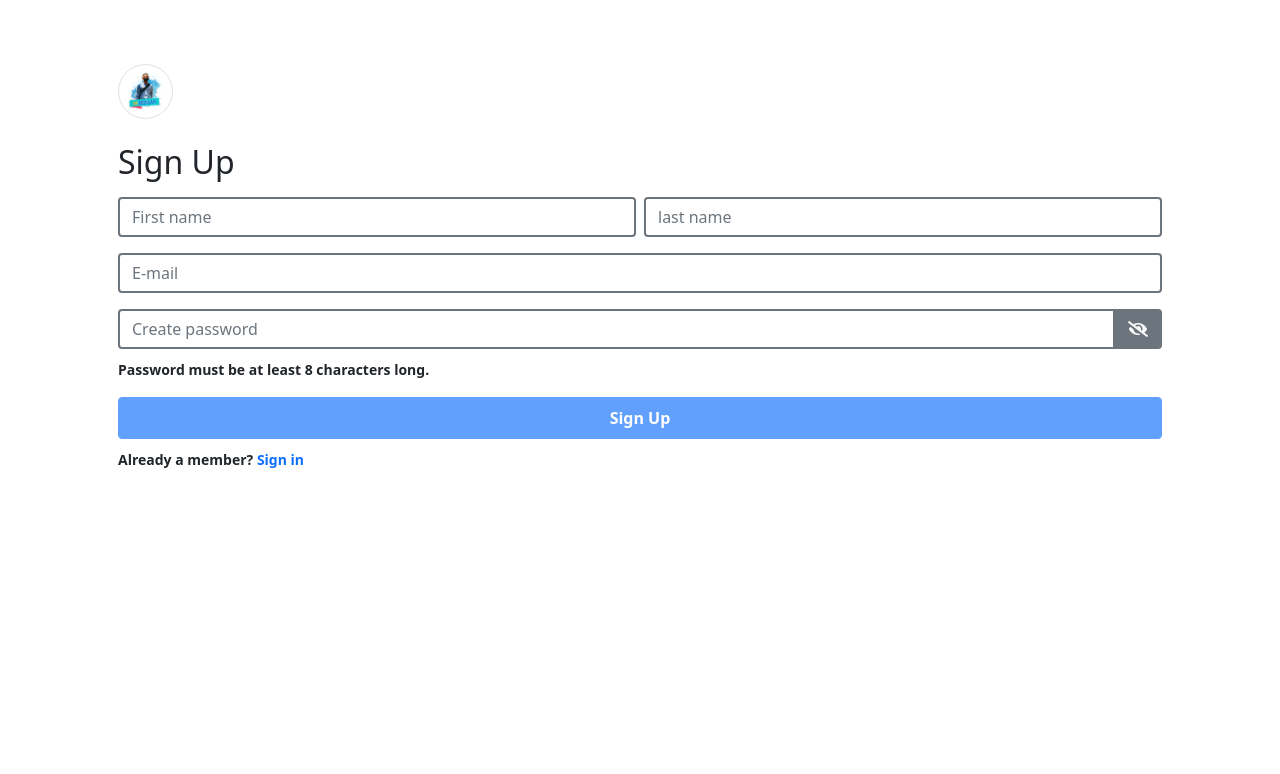
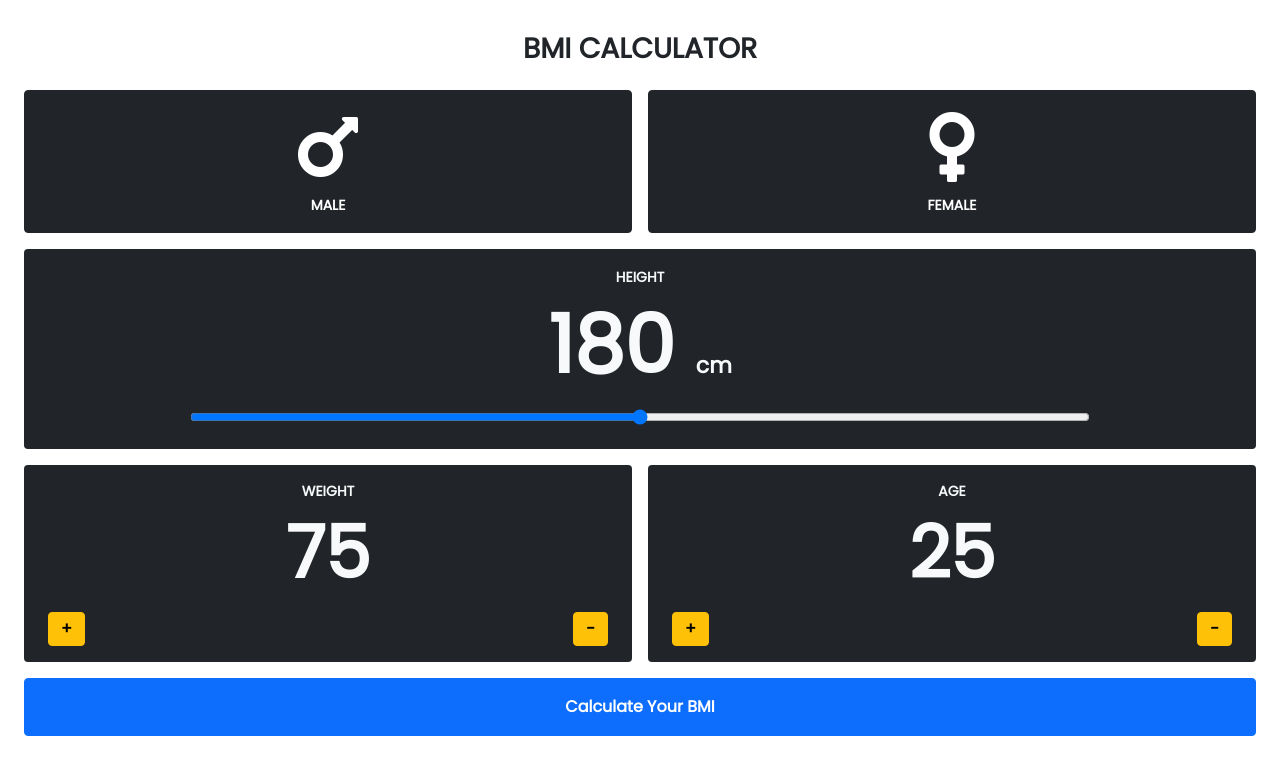
Before and after one commit to or-abdillh/vue-app, a Vue app: page / in a window 1280 px wide. Shown: the top 774 px of the page. Built offline with nearby package versions, Linux system fonts and the light colour scheme.

Commit message:
Membuat template untuk components BmiCalculator

```diff
--- a/index.html
+++ b/index.html
@@ -8,11 +8,16 @@
     <!-- Web Manifest -->
     <link rel="manifest" href="./manifest.json" type="aplication/json" />
 
+    <!-- Google Fonts Poppins -->
+    <link rel="preconnect" href="https://fonts.googleapis.com">
+    <link rel="preconnect" href="https://fonts.gstatic.com" crossorigin>
+    <link href="https://fonts.googleapis.com/css2?family=Poppins:wght@300;400&;500;600;700display=swap" rel="stylesheet">
+
     <!-- Bootstrap CSS -->
     <link href="https://cdn.jsdelivr.net/npm/bootstrap@5.1.0/dist/css/bootstrap.min.css" rel="stylesheet" integrity="sha384-KyZXEAg3QhqLMpG8r+8fhAXLRk2vvoC2f3B09zVXn8CA5QIVfZOJ3BCsw2P0p/We" crossorigin="anonymous">
 
-   <!-- Font Awesome CDN -->
-   <link rel="stylesheet" href="https://use.fontawesome.com/releases/v5.15.3/css/all.css" integrity="sha384-SZXxX4whJ79/gErwcOYf+zWLeJdY/qpuqC4cAa9rOGUstPomtqpuNWT9wdPEn2fk" crossorigin="anonymous">
+    <!-- Font Awesome CDN -->
+    <link rel="stylesheet" href="https://use.fontawesome.com/releases/v5.15.3/css/all.css" integrity="sha384-SZXxX4whJ79/gErwcOYf+zWLeJdY/qpuqC4cAa9rOGUstPomtqpuNWT9wdPEn2fk" crossorigin="anonymous">
 
     <title>Sign Up Validation</title>
   </head>
--- a/src/components/BmiCalculator.vue
+++ b/src/components/BmiCalculator.vue
@@ -0,0 +1,78 @@
+<template>
+   <section class="px-4 py-3">
+      <h3 class="text-center fw-bold mt-3">BMI CALCULATOR</h3>
+      <div class="d-flex mt-4">
+         <button class="btn btn-dark d-flex flex-wrap justify-content-center align-item-center w-50 px-3 py-3" type="button">
+            <i class="fas fa-mars display-1 w-100"></i>
+            <small class="mt-2 fw-bold" >MALE</small>
+         </button>
+         <button class="btn btn-dark d-flex flex-wrap justify-content-center align-item-center ms-3 w-50 px-3 py-3" type="button">
+            <i class="fas fa-venus display-1 w-100"></i>
+            <small class="mt-2 fw-bold" >FEMALE</small>
+         </button>
+      </div>
+
+      <div class="mt-3 w-100">
+         <div class="bg-dark text-center px-3 py-3 rounded">
+            <small class="fw-bold text-light" >HEIGHT</small>
+            <h1 class="text-light mt-2 fw-bold display-1" >
+               180
+               <small style="font-size: 22px">cm</small>
+            </h1>
+            <div class="mt-3 mb-2 d-flex justify-content-center">
+               <input class="w-75" type="range" name="" id="" value="" />
+            </div>
+         </div>
+      </div>
+
+      <div class="d-flex mt-3">
+         <div class="bg-dark d-flex text-light rounded flex-wrap justify-content-center align-item-center w-50 px-4 py-3">
+            <small class="w-100 text-center" >WEIGHT</small>
+            <h1 class="fw-bold display-2 mt-2" >75</h1>
+            <div class="w-100 d-flex justify-content-between mt-2">
+               <button class="btn btn-warning py-1 fw-bold" type="button">+</button>
+               <button class="btn btn-warning py-1 fw-bold" type="button">-</button>
+            </div>
+         </div>
+         <div class="bg-dark ms-3 d-flex text-light rounded flex-wrap justify-content-center align-item-center w-50 px-4 py-3">
+            <small class="w-100 text-center" >AGE</small>
+            <h1 class="fw-bold display-2 mt-2" >25</h1>
+            <div class="w-100 d-flex justify-content-between mt-2">
+               <button class="btn btn-warning py-1 fw-bold" type="button">+</button>
+               <button class="btn btn-warning py-1 fw-bold" type="button">-</button>
+            </div>
+         </div>
+      </div>
+
+      <div class="mt-3">
+         <button class="btn btn-primary w-100 fw-bold py-3 mb-3 " type="button">Calculate Your BMI</button>
+      </div>
+
+   </section>
+
+</template>
+
+<script>
+
+   export default {
+      data() {
+         return {
+
+         }
+      }
+   }
+
+</script>
+
+<style>
+
+   #app {
+      font-family: 'Poppins', Sans-Serif;
+      font-weight: 600;
+   }
+
+   body {
+      min-height: 120vh;
+   }
+
+</style>
--- a/src/main.js
+++ b/src/main.js
@@ -11,4 +11,8 @@ import Form from './components/Form.vue'
 
 //Login components
 import SignUp from './components/SignUp.vue'
-createApp(SignUp).mount('#app')
+
+//BMI Calculator components
+import BmiCalculator from './components/BmiCalculator.vue';
+
+createApp(BmiCalculator).mount('#app')
```
